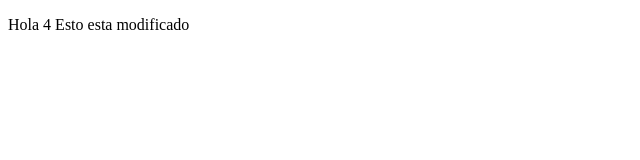
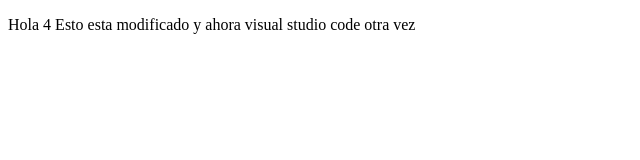
Before and after one commit to Joseau/test, a plain HTML site: page index.html in a window 1280 px wide. Shown: the whole page, without its empty margins (0-640 px from the left). Drawn offline with Linux system fonts and the light colour scheme.

Commit message:
Este es un cambio

```diff
--- a/index.html
+++ b/index.html
@@ -7,6 +7,6 @@
   <title>Hola</title>
 </head>
 <body>
-  <p>Hola 4 Esto esta modificado</p>
+  <p>Hola 4 Esto esta modificado y ahora visual studio code  otra vez</p>
 </body>
 </html>
```
